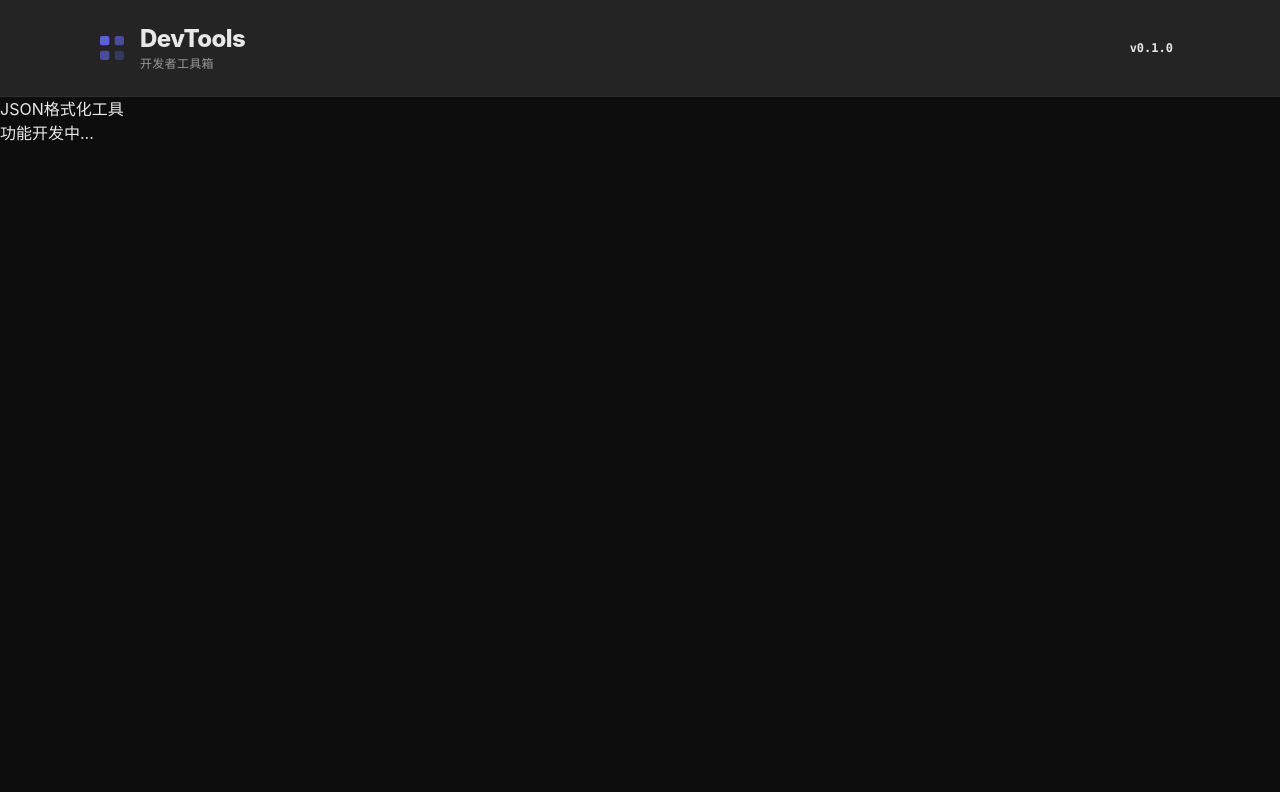
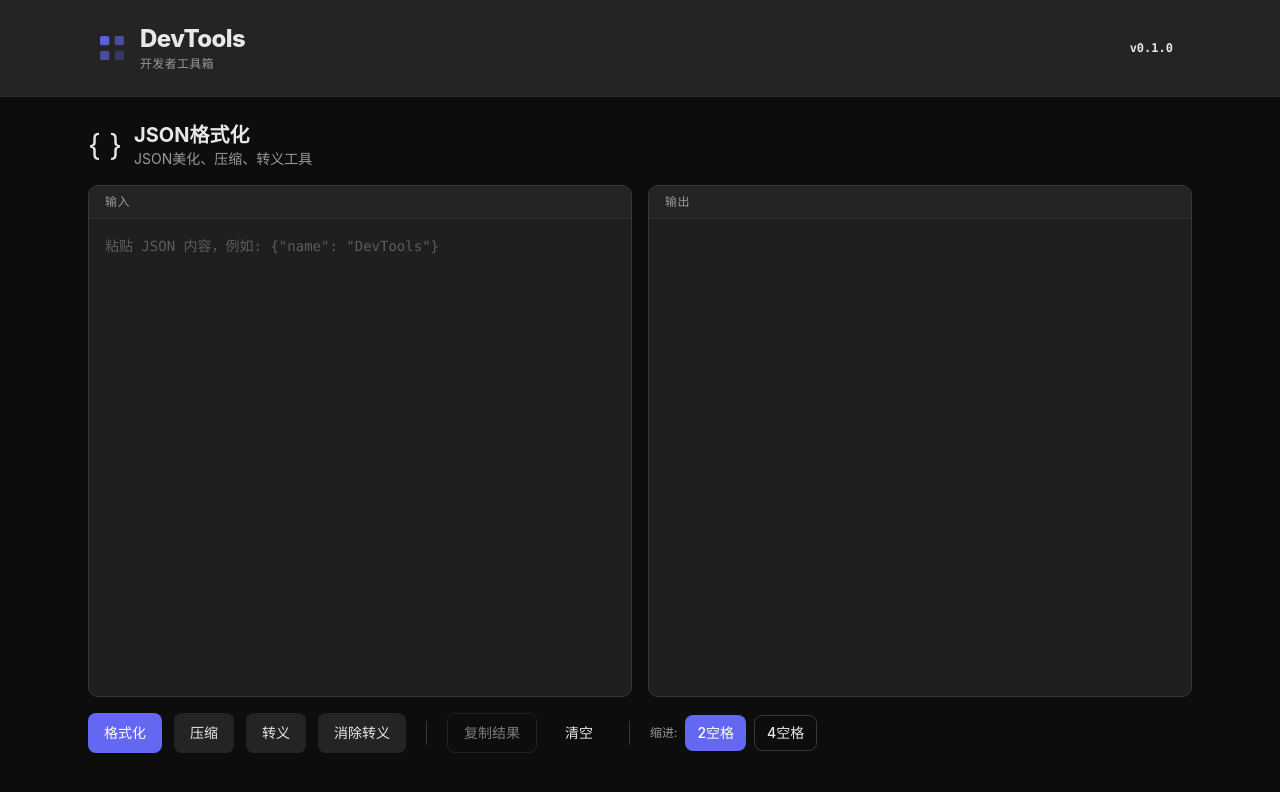
Before and after one commit to phycholee/dev-tools, a Vue app: page /json-formatter in a window 1280 px wide. Shown: the top 792 px of the page. Built offline with nearby package versions, Linux system fonts and the light colour scheme.

Commit message:
feat(json): implement full JSON formatter page with all features

```diff
--- a/src/tools/json-formatter/JsonFormatter.vue
+++ b/src/tools/json-formatter/JsonFormatter.vue
@@ -1,17 +1,189 @@
 <template>
-  <div class="tool-placeholder">
-    <h2>JSON格式化工具</h2>
-    <p>功能开发中...</p>
+  <div class="flex flex-col h-[calc(100vh-120px)] p-6 gap-4 max-w-6xl mx-auto">
+    <!-- Header -->
+    <div class="flex items-center justify-between">
+      <div class="flex items-center gap-3">
+        <span class="text-3xl">{ }</span>
+        <div>
+          <h1 class="text-xl font-bold text-foreground">JSON格式化</h1>
+          <p class="text-sm text-muted-foreground">JSON美化、压缩、转义工具</p>
+        </div>
+      </div>
+    </div>
+
+    <!-- Editor panels -->
+    <div class="flex-1 grid grid-cols-1 md:grid-cols-2 gap-4 min-h-0">
+      <!-- Input -->
+      <CodeEditor
+        v-model="input"
+        mode="input"
+        label="输入"
+        placeholder='粘贴 JSON 内容，例如: {"name": "DevTools"}'
+        :status="error ? '语法错误' : input ? '已输入' : undefined"
+        :status-type="error ? 'error' : input ? 'success' : 'info'"
+      />
+
+      <!-- Output -->
+      <CodeEditor
+        v-model="output"
+        mode="output"
+        label="输出"
+        :status="error || (output ? '格式化完成' : undefined)"
+        :status-type="error ? 'error' : 'success'"
+      />
+    </div>
+
+    <!-- Error display -->
+    <div
+      v-if="error"
+      class="flex items-center gap-2 px-4 py-3 rounded-lg border border-destructive/30 bg-destructive/10 text-destructive text-sm"
+    >
+      <span>⚠</span>
+      <span>{{ error }}</span>
+    </div>
+
+    <!-- Action buttons -->
+    <div class="flex flex-wrap items-center gap-3">
+      <Button @click="handleFormat" variant="default">
+        格式化
+      </Button>
+      <Button @click="handleCompress" variant="secondary">
+        压缩
+      </Button>
+      <Button @click="handleEscape" variant="secondary">
+        转义
+      </Button>
+      <Button @click="handleUnescape" variant="secondary">
+        消除转义
+      </Button>
+
+      <div class="w-px h-6 bg-border mx-2" />
+
+      <Button @click="handleCopy" variant="outline" :disabled="!output">
+        复制结果
+      </Button>
+      <Button @click="handleClear" variant="ghost">
+        清空
+      </Button>
+
+      <div class="w-px h-6 bg-border mx-2" />
+
+      <!-- Indent selector -->
+      <div class="flex items-center gap-2">
+        <span class="text-xs text-muted-foreground">缩进:</span>
+        <Button
+          @click="indent = 2"
+          :variant="indent === 2 ? 'default' : 'outline'"
+          size="sm"
+        >
+          2空格
+        </Button>
+        <Button
+          @click="indent = 4"
+          :variant="indent === 4 ? 'default' : 'outline'"
+          size="sm"
+        >
+          4空格
+        </Button>
+      </div>
+    </div>
   </div>
 </template>
 
 <script setup lang="ts">
-// JSON格式化工具 - 占位组件
+import { ref, watch } from 'vue'
+import { Button } from '@/components/ui/button'
+import CodeEditor from './CodeEditor.vue'
+import { formatJson, compressJson, escapeJson, unescapeJson } from './json'
+
+const input = ref('')
+const output = ref('')
+const error = ref('')
+const indent = ref(2)
+
+function handleFormat() {
+  const result = formatJson(input.value, indent.value)
+  if (result.success) {
+    output.value = result.output
+    error.value = ''
+  } else {
+    error.value = result.error || 'Unknown error'
+    output.value = ''
+  }
+}
+
+function handleCompress() {
+  const result = compressJson(input.value)
+  if (result.success) {
+    output.value = result.output
+    error.value = ''
+  } else {
+    error.value = result.error || 'Unknown error'
+    output.value = ''
+  }
+}
+
+function handleEscape() {
+  const result = escapeJson(input.value)
+  if (result.success) {
+    output.value = result.output
+    error.value = ''
+  } else {
+    error.value = result.error || 'Unknown error'
+    output.value = ''
+  }
+}
+
+function handleUnescape() {
+  const result = unescapeJson(input.value)
+  if (result.success) {
+    output.value = result.output
+    error.value = ''
+  } else {
+    error.value = result.error || 'Unknown error'
+    output.value = ''
+  }
+}
+
+async function handleCopy() {
+  if (!output.value) return
+  try {
+    await navigator.clipboard.writeText(output.value)
+  } catch {
+    // Fallback
+    const textarea = document.createElement('textarea')
+    textarea.value = output.value
+    document.body.appendChild(textarea)
+    textarea.select()
+    document.execCommand('copy')
+    document.body.removeChild(textarea)
+  }
+}
+
+function handleClear() {
+  input.value = ''
+  output.value = ''
+  error.value = ''
+}
+
+// Auto-format on input change (debounced)
+let debounceTimer: ReturnType<typeof setTimeout> | null = null
+watch(input, (val) => {
+  if (debounceTimer) clearTimeout(debounceTimer)
+  if (!val.trim()) {
+    output.value = ''
+    error.value = ''
+    return
+  }
+  debounceTimer = setTimeout(() => {
+    const result = formatJson(val, indent.value)
+    if (result.success) {
+      output.value = result.output
+      error.value = ''
+    } else {
+      // Don't show error while typing - only on explicit action
+      error.value = ''
+    }
+  }, 500)
+})
 </script>
-
-<style scoped>
-.tool-placeholder {
-  padding: var(--spacing-lg);
-  color: var(--text-secondary);
-}
-</style>
```
